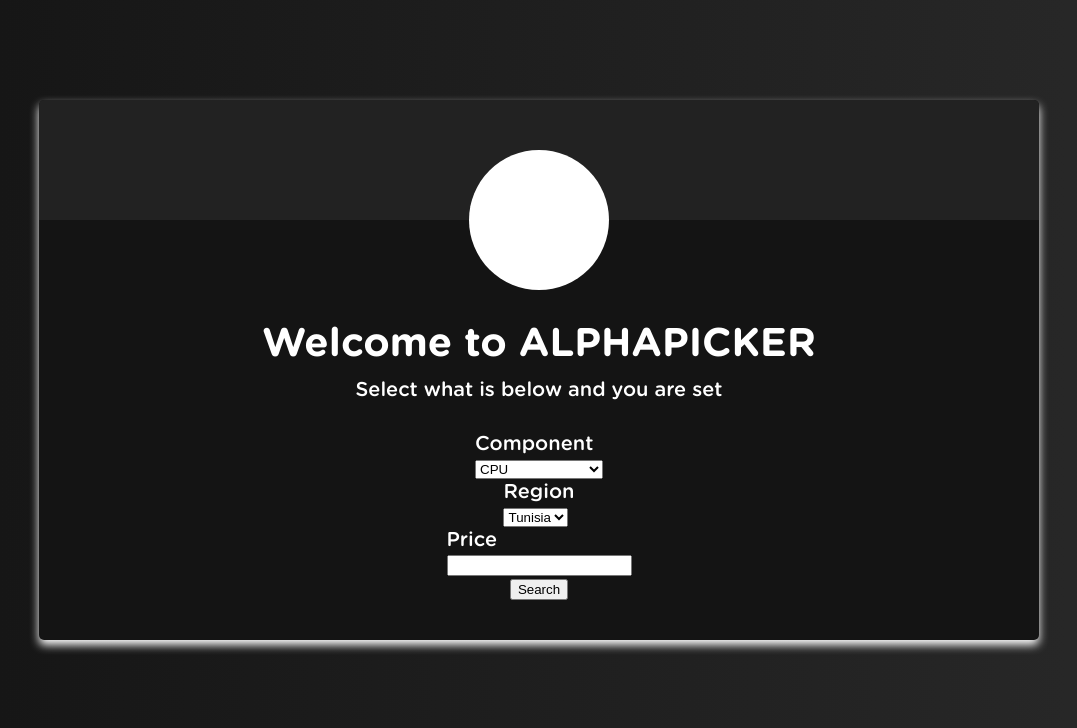
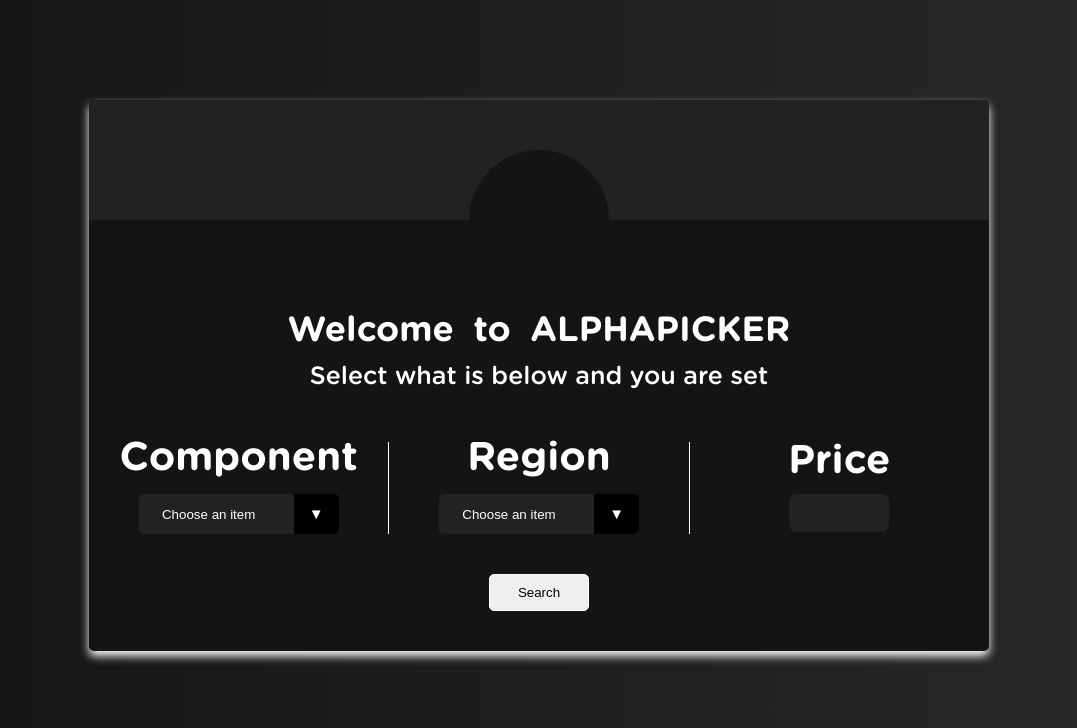
Before and after one commit to Amine-Zitoun/hardpick, a Node server app: page / in a window 1280 px wide. Shown: the part 72-800 px from the top of the page, without its empty margins (101-1178 px from the left). Run offline with Node 20, Linux system fonts and the light colour scheme; some libraries are stand-ins or nearby versions.

Commit message:
more design

```diff
--- a/public/stylesheets/main.css
+++ b/public/stylesheets/main.css
@@ -31,15 +31,16 @@ body {
 .main {
     max-width: 90%;
     color: white;
-    width: 1000px;
     background-color: hsl(0, 0%, 8%);
     box-shadow: 0 5px 10px white;
     border-radius: 5px;
+    width: 900px;
 }
 
 .content {
-    padding: 40px;
-    margin-top: 50px;
+    padding-top: 40px;
+    padding-bottom: 40px;
+    margin-top: 40px;
 }
 
 .main-header {
@@ -56,7 +57,7 @@ body {
     position: relative;
     top: 70px;
     padding: 20px;
-    background-color: white;
+    background-color: hsl(0, 0%, 8%);
     width: 140px;
     height: 140px;
     border-radius: 50%;
@@ -69,21 +70,140 @@ body {
 }
 
 .wlc {
-    font-size: 2rem;
+    font-size: 1.75rem;
     font-weight: bold;
+    word-spacing: 0.45rem;;
 }
 
 .explain {
-    font-size: 1rem;
+    font-size: 1.25rem;
     font-weight: normal;
     margin-top: 10px;
 }
 
 .data-inputs {
     display: flex;
+    align-items: center;
+    justify-content: space-between;
+    margin-top: 40px;
+    flex-wrap: wrap;
+    line-height: 0.8;
+}
+
+.detail {
+    display: flex;
     flex-direction: column;
-    justify-content: space-between;
     align-items: center;
-    margin-top: 20px;
     flex-basis: 0;
+    flex-grow: 1;
 }
+
+.detail-mid {
+    display: flex;
+    flex-direction: column;
+    align-items: center;
+    flex-basis: 0;
+    flex-grow: 1;
+    border-left: 1px solid white;
+    border-right: 1px solid white;
+}
+
+.inp-title {
+    font-size: 2rem;
+    font-weight: bold;
+    flex-grow: 1;
+    margin-bottom: 20px;
+}
+
+.inp-title-last {
+    font-size: 2rem;
+    font-weight: bold;
+    flex-grow: 1;
+    margin-bottom: 5px;
+}
+
+select {
+    -webkit-appearance: none;
+    -moz-appearance: none;
+    -ms-appearance: none;
+    appearance: none;
+    outline: 0;
+    box-shadow: none;
+    border: 0 !important;
+    background: #222;
+    background-image: none;
+}
+
+select::-ms-expand {
+    display: none;
+}
+
+.select {
+    position: relative;
+    display: flex;
+    width: 200px;
+    height: 40px;
+    line-height: 2.8;
+    overflow: hidden;
+    border-radius: .25em;
+    text-align: center;
+}
+
+select {
+    flex: 1;
+    padding: 0 1.75em;
+    color: #fff;
+    cursor: pointer;
+}
+
+.select::after {
+    font-size: 15px;
+    content: '\25BC';
+    position: absolute;
+    top: 0;
+    right: 0;
+    padding: 0 1em;
+    background: #000000;
+    cursor: pointer;
+    pointer-events: none;
+    -webkit-transition: .25s all ease;
+    -o-transition: .25s all ease;
+    transition: .25s all ease;
+}
+
+.select:hover::after {
+    color: #222;
+}
+
+.btn-row {
+    display: flex;
+    justify-content: center;
+    margin-top: 40px;
+}
+
+.btn-primary {
+    outline: none;
+    border: 1px solid white;
+    padding: 10px 15px;
+    width: 100px;
+    text-align: center;
+    border-radius: 5px;
+    cursor: pointer;
+}
+
+input[type=number]::-webkit-inner-spin-button {
+    -webkit-appearance: none;
+}
+
+.money input {
+    width: 100px;
+    height: 38px;
+    background-color: #222;
+    color: white;
+    border: 0;
+    border-radius: 0.25em;
+    margin-top: 12px;
+    font-size: 1.5em;
+    text-align: center;
+    outline: none;
+}
--- a/views/index.ejs
+++ b/views/index.ejs
@@ -10,11 +10,13 @@
             <div class="explain">Select what is below and you are set</div>
         </div>
         <form action="/search" method="POST">
+            <div class="all">
                 <div class="data-inputs">
                     <div class="detail">
                         <div class="inp-title"><label>Component</label></div>
-                        <div class="menu-selc">
+                        <div class="select">
                             <select name="comp">
+                                <option selected disabled>Choose an item</option>
                                 <option>CPU</option>
                                 <option>GPU</option>
                                 <option>MOTHERBOARD</option>
@@ -23,23 +25,24 @@
                     </div>
                     <div class="detail-mid">
                         <div class="inp-title"><label>Region</label></div>
-                        <div class="inp-item">
+                        <div class="select">
                             <select name="reg">
+                                <option selected disabled>Choose an item</option>
                                 <option>Tunisia</option>
                             </select>
                         </div>
                     </div>
                     <div class="detail">
-                        <div class="inp-title"><label>Price</label></div>
-                        <div class="inp-item">
-                            <input type="number" name="price" min="100">
+                        <div class="inp-title-last"><label>Price</label></div>
+                        <div class="money">
+                            <input type="number" name="price" min="100" max="5000">
                         </div>
                     </div>
-                    <div class="btn-row">
-                        <button class="btn-primary" type="submit">Search</button>
-                    </div>
                 </div>
-            </form>
-        </div>
+                <div class="btn-row">
+                    <button class="btn-primary" type="submit">Search</button>
+                </div>
+            </div>
+        </form>
     </div>
 </div>
```
Also changed, not shown: .eslintrc.json (added), 1 other file.
